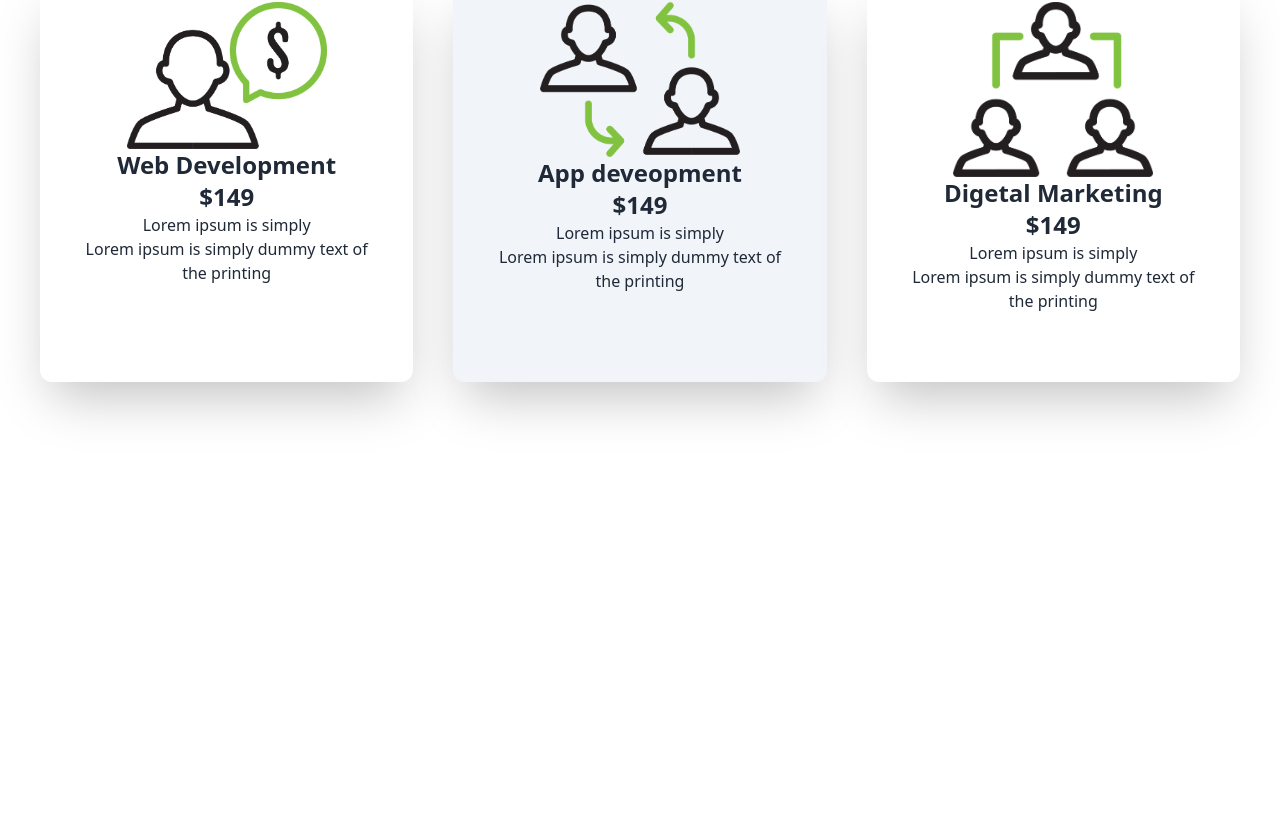
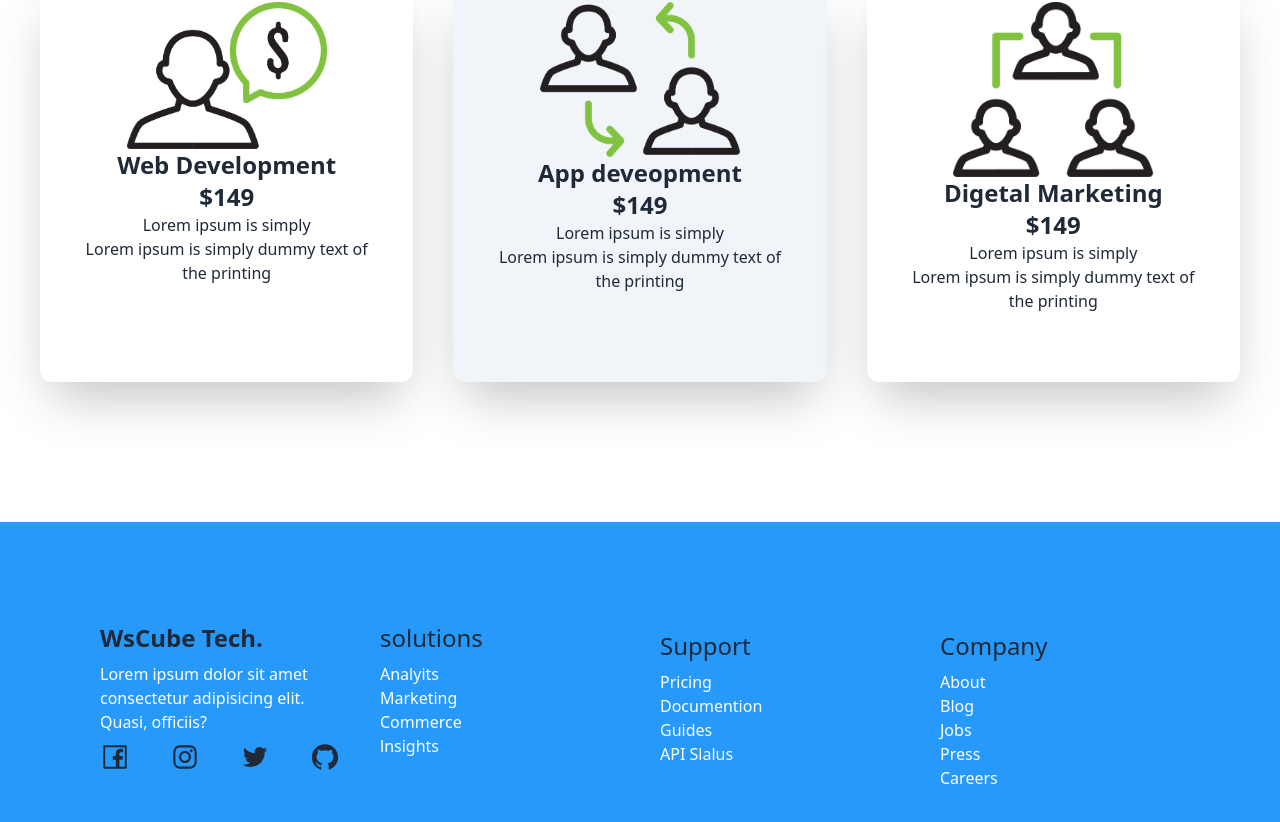
Before and after one commit to Bappy00111/tailwind-wsucbe-recat, a React (Vite) app: page / in a window 1280 px wide. Shown: the part 1421-2243 px from the top of the page. Before the commit the page ends 1943 px from the top, so only its background shows below. Built offline with nearby package versions, Linux system fonts and the light colour scheme.

Commit message:
footer addded

```diff
--- a/src/App.jsx
+++ b/src/App.jsx
@@ -2,6 +2,7 @@
 import './App.css'
 import Banner from './component/Banner/Banner'
 import Export from './component/Export/Export'
+import Footer from './component/Footer/Footer'
 import Header from './component/Header/Header'
 import NewsLetter from './component/NewsLetter/NewsLetter'
 import Plance from './component/Plance/Plance'
@@ -16,6 +17,7 @@ function App() {
       <Export></Export>
       <NewsLetter></NewsLetter>
       <Plance></Plance>
+      <Footer></Footer>
     </div>
   )
 }
--- /dev/null
+++ b/src/component/Footer/Footer.jsx
@@ -0,0 +1,51 @@
+import React from 'react';
+import { AiOutlineFacebook, AiOutlineInstagram, AiOutlineTwitter, AiFillGithub } from "react-icons/ai";
+
+const Footer = () => {
+    return (
+        <div className='bg-[#2699fb]  p-[100px]'>
+            <div className='max-w-[1240px] mx-auto grid md:grid-cols-4 gap-10'>
+                <div>
+                    <h2 className='text-2xl font-bold mb-2'>WsCube Tech.</h2>
+                    <p className='text-white mb-2'>Lorem ipsum dolor sit amet consectetur adipisicing elit. Quasi, officiis?</p>
+                    <div className='flex gap-10'>
+                        <AiOutlineFacebook className='text-3xl' />
+                        <AiOutlineInstagram className='text-3xl' />
+                        <AiOutlineTwitter className='text-3xl' />
+                        <AiFillGithub className='text-3xl' />
+                    </div>
+                </div>
+                <div>
+                    <h2 className='text-2xl'>solutions</h2>
+                    <div className='text-white mt-2'>
+                        <p>Analyits</p>
+                        <p>Marketing</p>
+                        <p>Commerce</p>
+                        <p>lnsights</p>
+                    </div>
+                </div>
+                <div>
+                    <h2 className='text-2xl  mt-2'>Support</h2>
+                    <div className='text-white mt-2'>
+                        <p>Pricing</p>
+                        <p>Documention</p>
+                        <p>Guides</p>
+                        <p>API Slalus</p>
+                    </div>
+                </div>
+                <div>
+                    <h2 className='text-2xl mt-2'>Company</h2>
+                    <div className='text-white mt-2'>
+                        <p>About</p>
+                        <p>Blog</p>
+                        <p>Jobs</p>
+                        <p>Press</p>
+                        <p>Careers</p>
+                    </div>
+                </div>
+            </div>
+        </div>
+    );
+};
+
+export default Footer;
```
